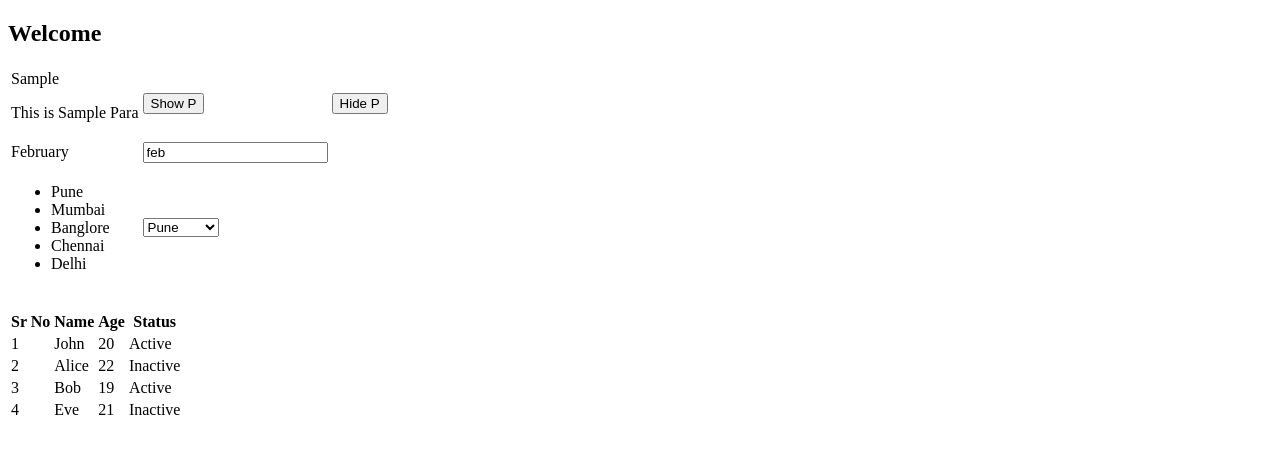
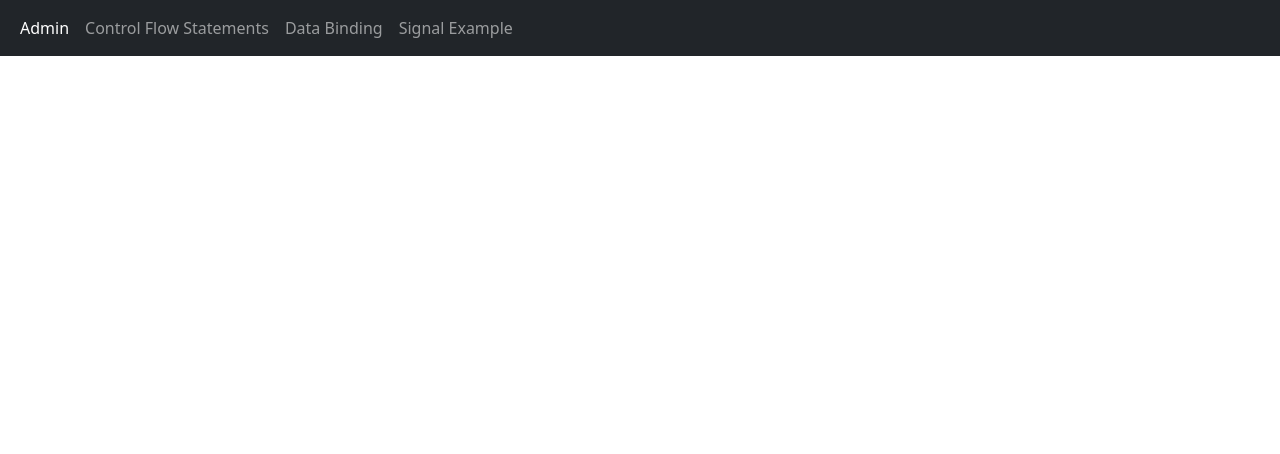
Before and after one commit to yuzu-krs/Angular-20-Tutorial-, an Angular app: page / in a window 1280 px wide. Shown: the top 454 px of the page. Built offline with nearby package versions, Linux system fonts and the light colour scheme.

Commit message:
Routes設定,bootstrap

```diff
--- a/angular.json
+++ b/angular.json
@@ -24,9 +24,7 @@
                 "input": "public"
               }
             ],
-            "styles": [
-              "src/styles.css"
-            ]
+            "styles": ["./node_modules/bootstrap/dist/css/bootstrap.min.css", "src/styles.css"]
           },
           "configurations": {
             "production": {
--- a/package.json
+++ b/package.json
@@ -29,6 +29,7 @@
     "@angular/forms": "^21.0.0",
     "@angular/platform-browser": "^21.0.0",
     "@angular/router": "^21.0.0",
+    "bootstrap": "^5.3.8",
     "rxjs": "~7.8.0",
     "tslib": "^2.3.0"
   },
--- a/src/app/app.html
+++ b/src/app/app.html
@@ -1,3 +1,22 @@
-<h2>Welcome</h2>
+<nav class="navbar navbar-expand-sm bg-dark navbar-dark">
+  <div class="container-fluid">
+    <ul class="navbar-nav">
+      <li class="nav-item">
+        <a class="nav-link active" routerLink="admin">Admin</a>
+      </li>
 
-<app-control-flow></app-control-flow>
+      <li class="nav-item">
+        <a class="nav-link" routerLink="control-flow-statements">Control Flow Statements</a>
+      </li>
+
+      <li class="nav-item">
+        <a class="nav-link" routerLink="data-binding">Data Binding</a>
+      </li>
+
+      <li class="nav-item">
+        <a class="nav-link" routerLink="signal-ex">Signal Example</a>
+      </li>
+    </ul>
+  </div>
+</nav>
+<router-outlet></router-outlet>
--- a/src/app/app.routes.ts
+++ b/src/app/app.routes.ts
@@ -1,3 +1,24 @@
 import { Routes } from '@angular/router';
+import { Admin } from './admin/admin';
+import { ControlFlow } from './control-flow/control-flow';
+import { DataBinding } from './data-binding/data-binding';
+import { SignalEx } from './signal-ex/signal-ex';
 
-export const routes: Routes = [];
+export const routes: Routes = [
+  {
+    path: 'admin',
+    component: Admin,
+  },
+  {
+    path: 'control-flow-statements',
+    component: ControlFlow,
+  },
+  {
+    path: 'data-binding',
+    component: DataBinding,
+  },
+  {
+    path: 'signal-ex',
+    component: SignalEx,
+  },
+];
--- a/src/app/app.ts
+++ b/src/app/app.ts
@@ -6,9 +6,11 @@ import { DataBinding } from './data-binding/data-binding';
 import { SignalEx } from './signal-ex/signal-ex';
 import { ControlFlow } from './control-flow/control-flow';
 
+import { RouterLink, RouterOutlet } from '@angular/router';
+
 @Component({
   selector: 'app-root',
-  imports: [ControlFlow],
+  imports: [ControlFlow, RouterLink, RouterOutlet],
   templateUrl: './app.html',
   styleUrl: './app.css',
 })
--- a/src/app/control-flow/control-flow.html
+++ b/src/app/control-flow/control-flow.html
@@ -9,7 +9,7 @@
       <h3>isParaVisiable has False value</h3>
       }
     </td>
-    <td><button (click)="showP()">Show P</button></td>
+    <td><button class="btn btn-success" (click)="showP()">Show P</button></td>
     <td><button (click)="hideP()">Hide P</button></td>
   </tr>
   <tr>
```
Also changed, not shown: 1 other file (tests, documents, lock files or other folders).
